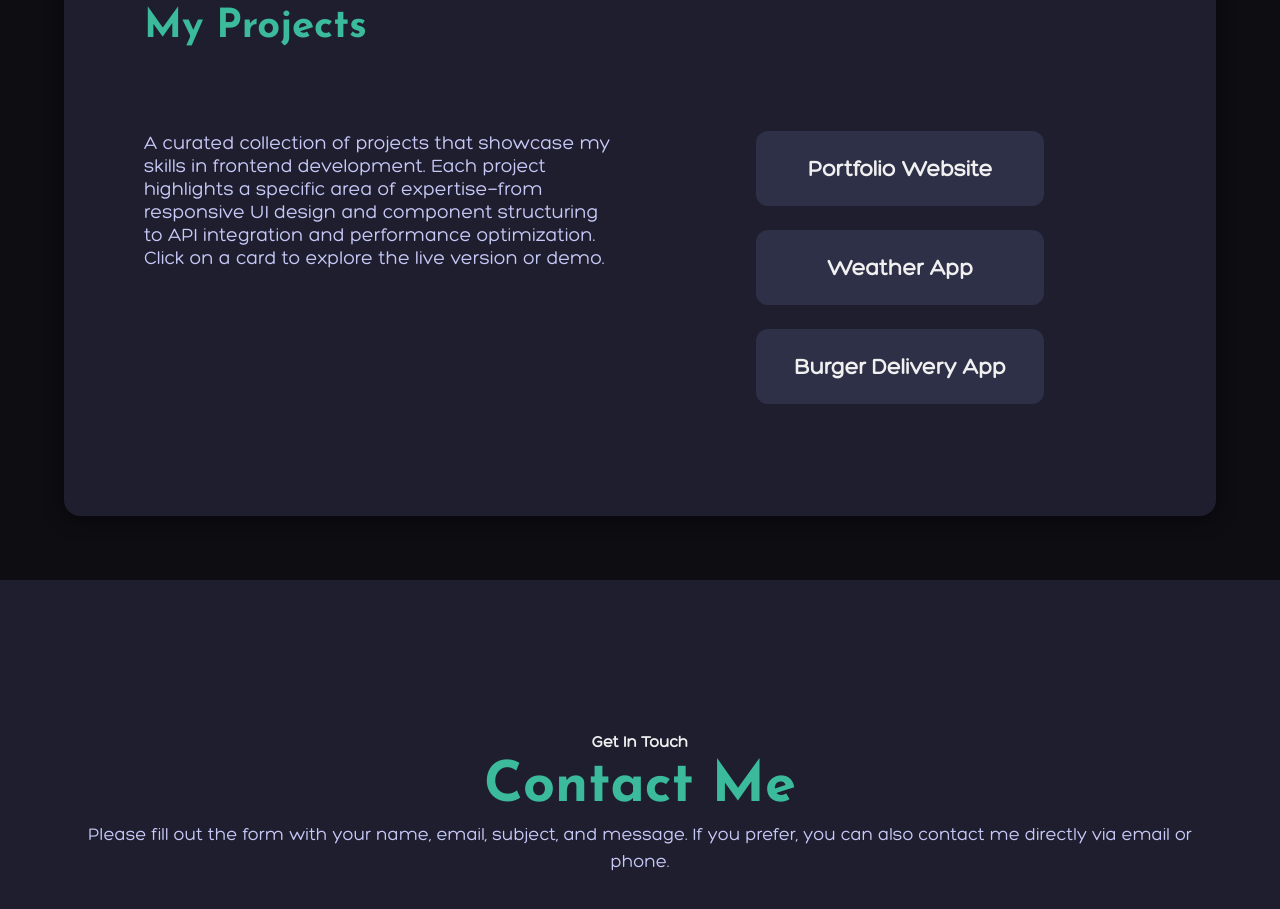
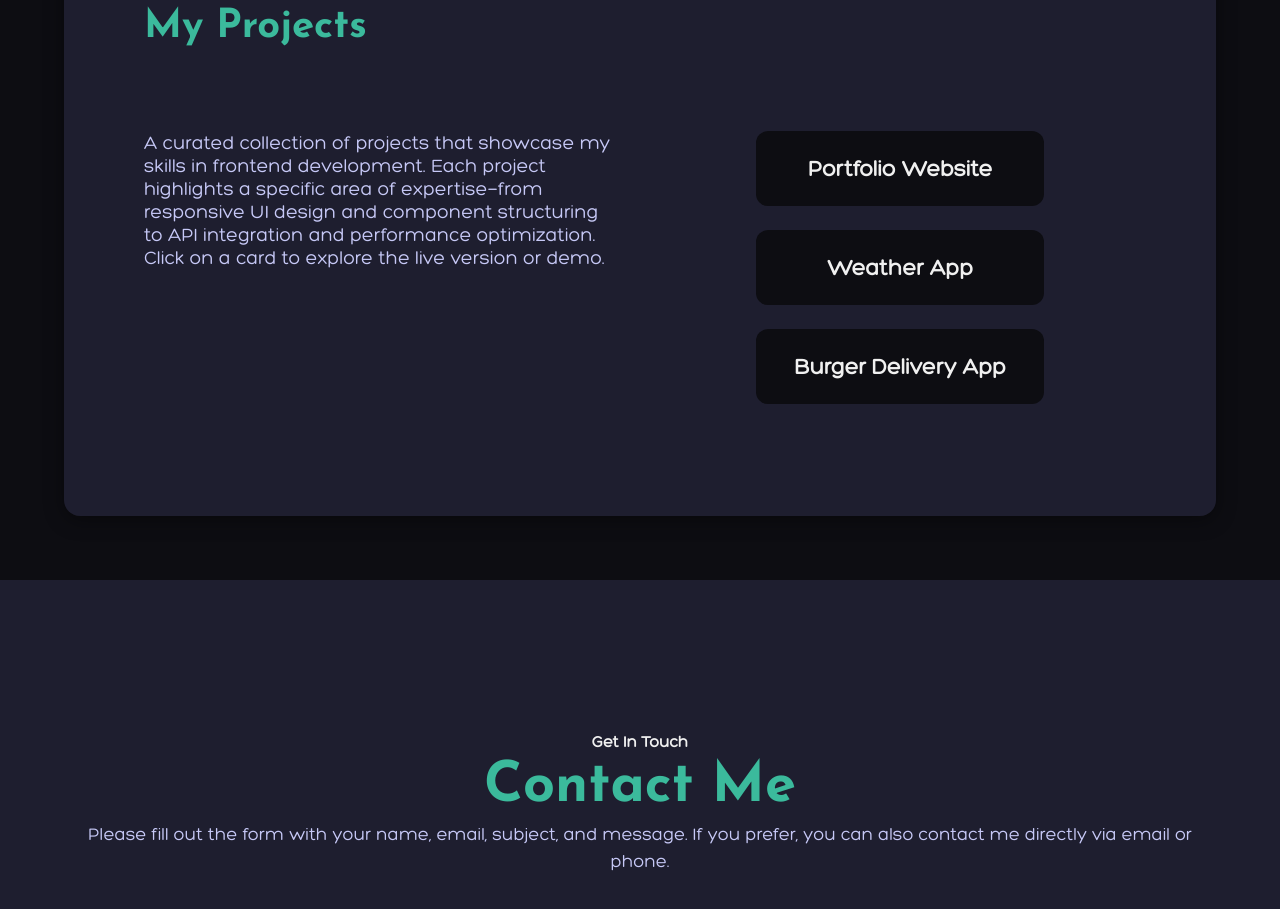
Before and after one commit to RahulKrishna6061/my-portfolio, a React (Create React App) app: page / in a window 1280 px wide. Shown: the part 3760-4669 px from the top of the page. Built offline with nearby package versions, Linux system fonts and the light colour scheme; a web font is replaced by a local one.

Commit message:
color adjustments

```diff
--- a/src/App.css
+++ b/src/App.css
@@ -455,7 +455,7 @@ h2 {
 }
 
 .project--card {
-  background-color: var(--dark);
+  background-color: #0d0d12 ;
   border-radius: 12px;
   padding: 1.5rem;
   width: 15rem;
@@ -532,7 +532,7 @@ color: var(--heading-color);
   width: 100%;
 
   select {
-    background: #0d0d12 !important;
+    background: #0d0d12 ;
     color: #757568;
     border: 1.333px solid var(--primary);
   }
```
